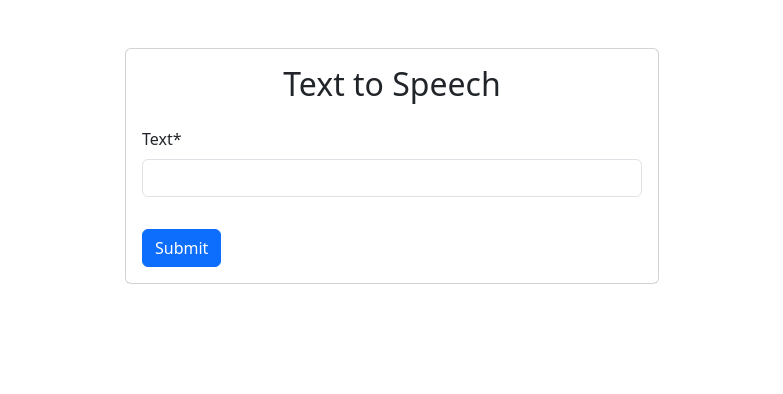
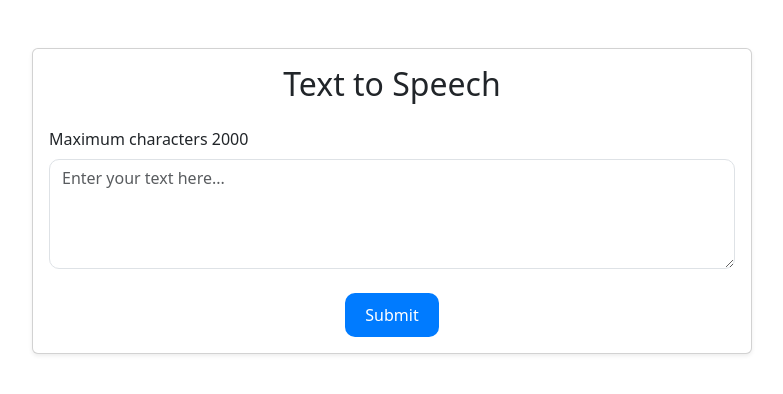
Before and after one commit to Ilie24118/Text2Speech, a Django app: page / in a window 1280 px wide. Shown: the part 56-450 px from the top of the page, without its empty margins (248-1031 px from the left). Run offline with Django 5.2, Linux system fonts and the light colour scheme; a user stored in the database is signed in; some libraries are stand-ins or nearby versions.

Commit message:
Small changes

```diff
--- a/django_project/text2speech/templates/home.html
+++ b/django_project/text2speech/templates/home.html
@@ -6,27 +6,34 @@
 
 <div class="container mt-5">
   <div class="row justify-content-center">
-    <div class="col-md-6">
-      <div class="card">
+    <div class="col-md-8">
+      <div class="card shadow-sm">
         <div class="card-body">
           <h2 class="card-title text-center mb-4">Text to Speech</h2>
 
           <form action="/" method="post">
             {% csrf_token %}
-            <div class="mb-3">
-              {{ form.text|as_crispy_field }}
+
+            <div class="form-group mb-4">
+              <label for="exampleFormControlTextarea1" class="form-label">Maximum characters 2000</label>
+              <textarea class="form-control" id="exampleFormControlTextarea1" rows="4" name="text" placeholder="Enter your text here..."></textarea>
             </div>
-            <button type="submit" class="btn btn-primary mt-3">Submit</button>
+
+            <div class="d-flex justify-content-center">
+              <button type="submit" class="btn btn-primary">Submit</button>
+            </div>
           </form>
 
           {% if audio_path %}
-            <div class="mt-4">
-              <h3 class="text-center">Generated Audio</h3>
+            <div class="mt-5">
+              <h3 class="text-center mb-4">Generated Audio</h3>
               <div class="d-flex justify-content-center">
-                <audio controls class="mt-3">
-                  <source src="{{ MEDIA_URL }}/{{ audio_path }}" type="audio/mpeg">
-                  Your browser does not support the audio element.
-                </audio>
+                <div class="audio-player p-3">
+                  <audio id="audioPlayer" controls>
+                    <source src="{{ MEDIA_URL }}/{{ audio_path }}" type="audio/mpeg">
+                    Your browser does not support the audio element.
+                  </audio>
+                </div>
               </div>
             </div>
           {% endif %}
@@ -37,4 +44,31 @@
   </div>
 </div>
 
+<style>
+  .audio-player {
+    width: 100%;
+    max-width: 500px;
+    background: #f8f9fa;
+    border-radius: 10px;
+    box-shadow: 0 4px 8px rgba(0, 0, 0, 0.1);
+    padding: 20px;
+  }
+  .audio-player audio {
+    width: 100%;
+  }
+  .form-control {
+    border-radius: 10px;
+  }
+  .btn-primary {
+    background-color: #007bff;
+    border: none;
+    border-radius: 10px;
+    padding: 10px 20px;
+    font-size: 1rem;
+  }
+  .btn-primary:hover {
+    background-color: #0056b3;
+  }
+</style>
+
 {% endblock content %}
```
Also changed, not shown: 11 other files.
